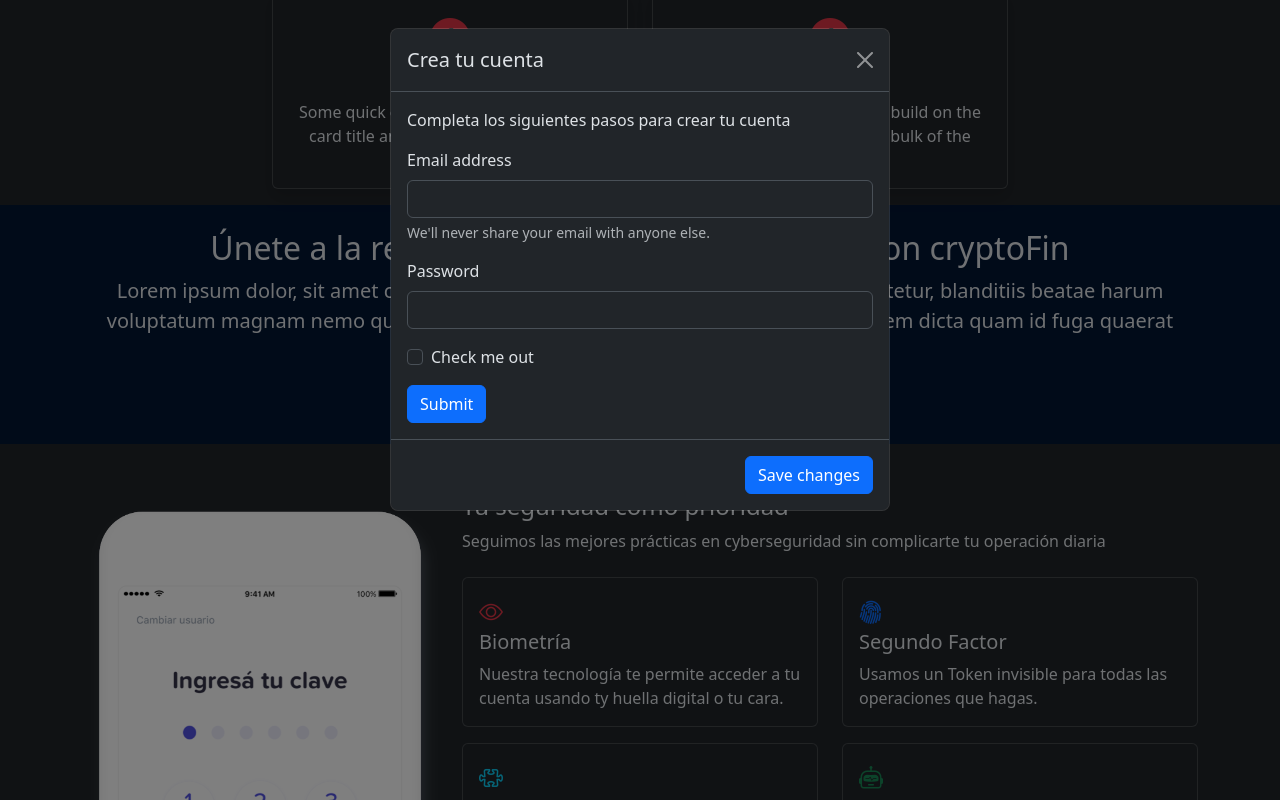
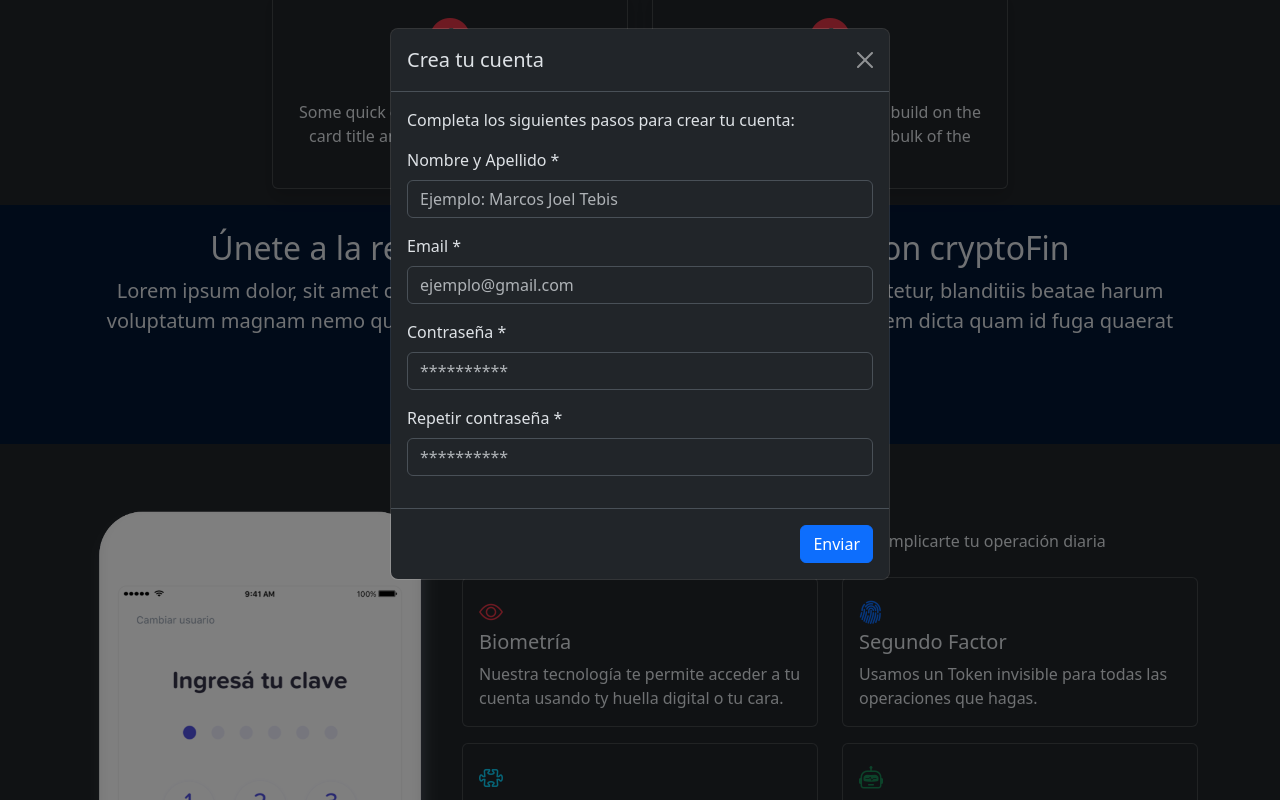
Before and after one commit to KR3RULIE/proyecto-cryptoFin-rollingCode, a plain HTML site: page index.html in a window 1280 px wide. Both pictures are taken after a click on the button "Crea tu cuenta ahora". Shown: the part 1251-2051 px from the top of the page. Drawn offline with nearby package versions, Linux system fonts and the light colour scheme.

Commit message:
Se realizo un cambio estetico en el modal y se quito la paginacion de la pagina contacto

```diff
--- a/index.html
+++ b/index.html
@@ -381,47 +381,64 @@
             ></button>
           </div>
           <div class="modal-body">
-            <p>Completa los siguientes pasos para crear tu cuenta</p>
+            <p>Completa los siguientes pasos para crear tu cuenta:</p>
             <form>
               <div class="mb-3">
-                <label for="exampleInputEmail1" class="form-label"
-                  >Email address</label
+                <label for="nombre" class="form-label"
+                  >Nombre y Apellido *</label
                 >
+                <input
+                  type="text"
+                  class="form-control"
+                  id="nombre"
+                  aria-describedby="nombreHelp"
+                  placeholder="Ejemplo: Marcos Joel Tebis"
+                  minlength="2"
+                  maxlength="100"
+                  required
+                />
+              </div>
+              <div class="mb-3">
+                <label for="InputEmail1" class="form-label">Email *</label>
                 <input
                   type="email"
                   class="form-control"
-                  id="exampleInputEmail1"
+                  id="InputEmail1"
                   aria-describedby="emailHelp"
+                  placeholder="ejemplo@gmail.com"
+                  minlength="3"
+                  maxlength="254"
+                  required
                 />
-                <div id="emailHelp" class="form-text">
-                  We'll never share your email with anyone else.
-                </div>
               </div>
               <div class="mb-3">
-                <label for="exampleInputPassword1" class="form-label"
-                  >Password</label
+                <label for="inputPassword1" class="form-label"
+                  >Contraseña *</label
                 >
                 <input
                   type="password"
                   class="form-control"
-                  id="exampleInputPassword1"
+                  id="inputPassword1"
+                  placeholder="**********"
+                  required
                 />
               </div>
-              <div class="mb-3 form-check">
+              <div class="mb-3">
+                <label for="inputPassword2" class="form-label"
+                  >Repetir contraseña *</label
+                >
                 <input
-                  type="checkbox"
-                  class="form-check-input"
-                  id="exampleCheck1"
+                  type="password"
+                  class="form-control"
+                  id="inputPassword2"
+                  placeholder="**********"
+                  required
                 />
-                <label class="form-check-label" for="exampleCheck1"
-                  >Check me out</label
-                >
               </div>
-              <button type="submit" class="btn btn-primary">Submit</button>
             </form>
           </div>
           <div class="modal-footer">
-            <button type="button" class="btn btn-primary">Save changes</button>
+            <button type="submit" class="btn btn-primary">Enviar</button>
           </div>
         </div>
       </div>
```
Also changed, not shown: pages/contacto.html (+0 -17 lines).
